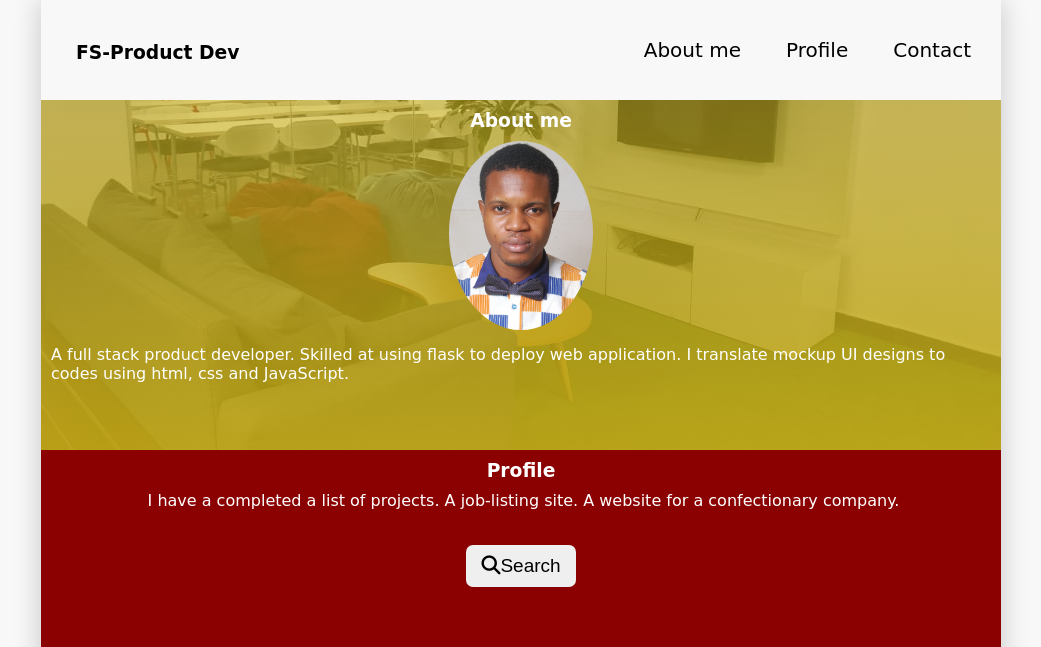
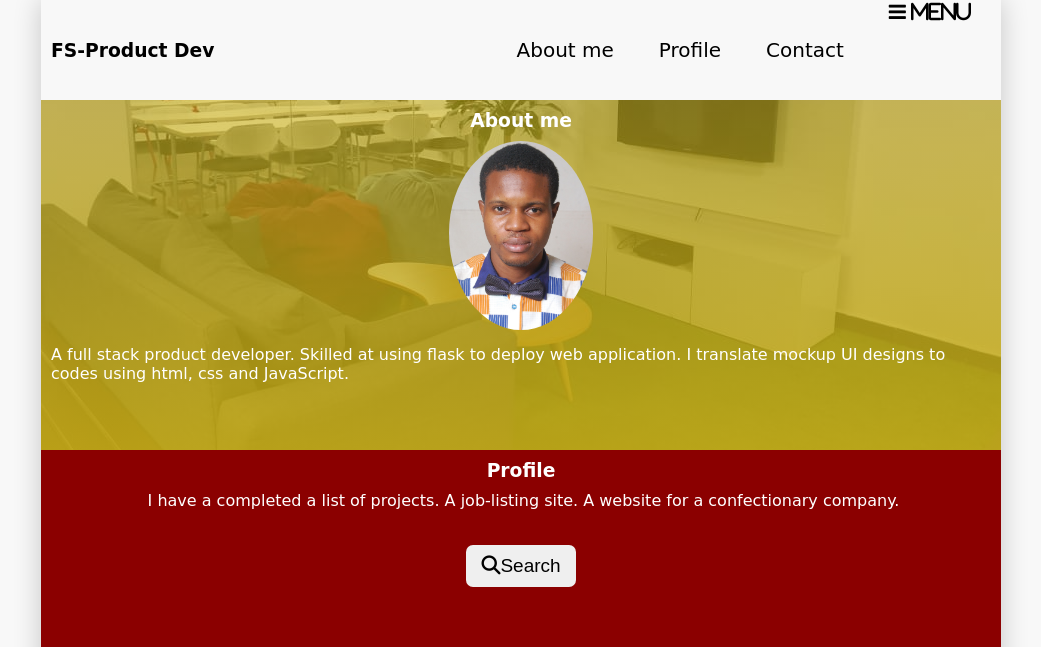
Before and after one commit to Osehi/FS-Product-Dev, a plain HTML site: page index.html in a window 1280 px wide. Shown: the top 647 px of the page, without its empty margins (119-1160 px from the left). Drawn offline with Linux system fonts and the light colour scheme; a web font is replaced by a local one.

Commit message:
created dropdown menu for navbar

```diff
--- a/index.html
+++ b/index.html
@@ -10,20 +10,22 @@
 
     <title>Profile | Osehiase Ehilen</title>
     <link href="https://fonts.googleapis.com/css?family=Cute+Font&display=swap" rel="stylesheet">
-    <link rel="stylesheet" href="/css/profile.css">
+    <link rel="stylesheet" href="https://cdnjs.cloudflare.com/ajax/libs/font-awesome/4.7.0/css/font-awesome.min.css">
+    <link rel="stylesheet" href="css/profile.css">
 </head>
 <body>
     <section class="wrapper">
         <!--navigation bar-->
-        <section_1 class="nav">
-            <div class="nav__logo">
-                <h3 class="fs--look pt pl">FS-Product Dev</h3>
+        <section_1 class="nav bordered">
+            <div class="nav__logo bordered">
+                <h3 class="fs--look">FS-Product Dev</h3>
             </div>
-            <div class="nav__links">
-                <div class="nav__links_items__1 "><a href="#about-me">About me</a></div>
-                <div class="nav__links_items__2 "><a href="#profile">Profile</a></div>
-                <div class="nav__links_items__3 "><a href="#contact">Contact</a></div>
+            <div class="nav__links" id="nav__links">
+                <div class="nav__links_items__1 bordered"><a href="#about-me">About me</a></div>
+                <div class="nav__links_items__2 bordered"><a href="#profile">Profile</a></div>
+                <div class="nav__links_items__3 bordered"><a href="#contact">Contact</a></div>
             </div>
+            <a href="#" class="icon bordered" onclick="collapse()" ><i class="fa fa-bars"><span> Menu</span></i></a>
         </section_1>
 
         <!--About me-->
@@ -82,5 +84,16 @@
             </div>
         </section>
     </section>
+    <script>
+        const  collapse = () => {
+           const links = document.getElementById("nav__links");
+           if (links.className == "nav__links"){
+               links.className = " responsive";
+           } else {
+               links.className = "nav__links";
+           }
+        }
+
+    </script>
 </body>
 </html>
```
